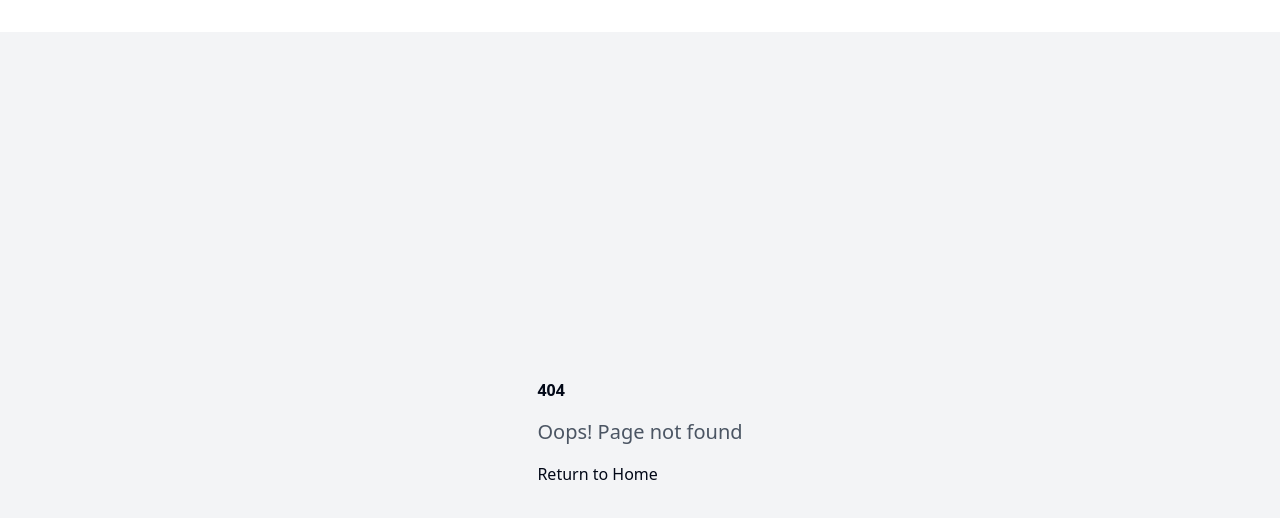
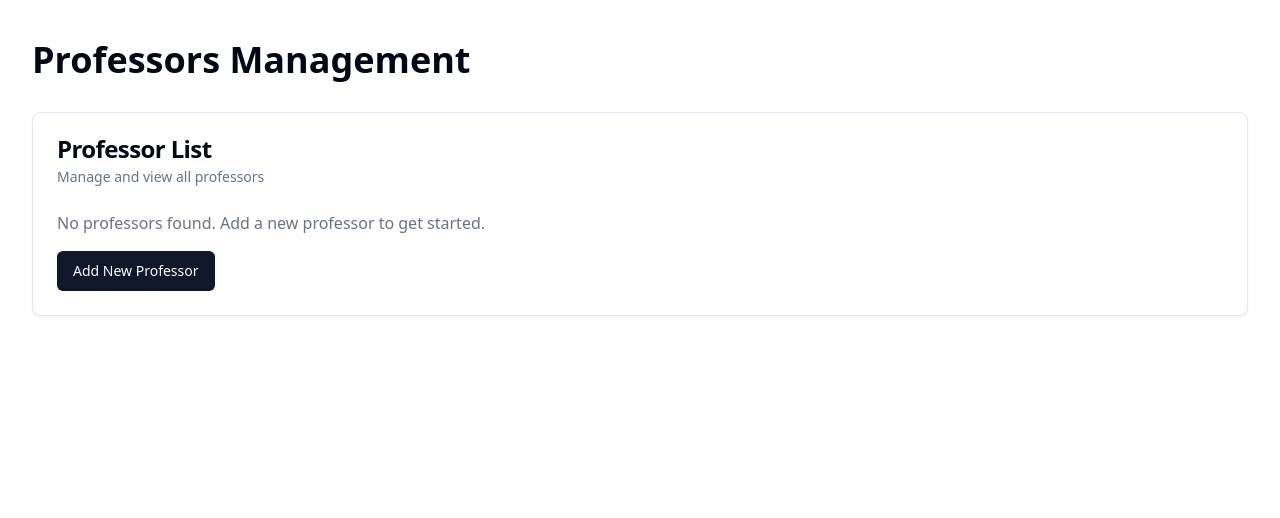
Before and after one commit to zeddiniaziz/istic-admin-dashboard, a React (Vite) app: page /professors in a window 1280 px wide. Before the commit this address had no page. Shown: the top 518 px of the page. Built offline with nearby package versions, Linux system fonts and the light colour scheme.

Commit message:
Fix: Import module errors
Import necessary modules to resolve build errors.

```diff
--- a/src/App.tsx
+++ b/src/App.tsx
@@ -6,6 +6,8 @@ import { QueryClient, QueryClientProvider } from "@tanstack/react-query";
 import { BrowserRouter, Routes, Route } from "react-router-dom";
 import Index from "./pages/Index";
 import NotFound from "./pages/NotFound";
+import Students from "./pages/Students";
+import Professors from "./pages/Professors";
 
 const queryClient = new QueryClient();
 
@@ -18,6 +20,8 @@ const App = () => {
         <BrowserRouter>
           <Routes>
             <Route path="/" element={<Index />} />
+            <Route path="/students" element={<Students />} />
+            <Route path="/professors" element={<Professors />} />
             {/* ADD ALL CUSTOM ROUTES ABOVE THE CATCH-ALL "*" ROUTE */}
             <Route path="*" element={<NotFound />} />
           </Routes>
--- a/src/index.css
+++ b/src/index.css
@@ -34,15 +34,6 @@
     --ring: 222.2 84% 4.9%;
 
     --radius: 0.5rem;
-
-    --sidebar-background: 0 0% 98%;
-    --sidebar-foreground: 240 5.3% 26.1%;
-    --sidebar-primary: 240 5.9% 10%;
-    --sidebar-primary-foreground: 0 0% 98%;
-    --sidebar-accent: 240 4.8% 95.9%;
-    --sidebar-accent-foreground: 240 5.9% 10%;
-    --sidebar-border: 220 13% 91%;
-    --sidebar-ring: 217.2 91.2% 59.8%;
   }
 
   .dark {
@@ -73,20 +64,12 @@
     --border: 217.2 32.6% 17.5%;
     --input: 217.2 32.6% 17.5%;
     --ring: 212.7 26.8% 83.9%;
-    --sidebar-background: 240 5.9% 10%;
-    --sidebar-foreground: 240 4.8% 95.9%;
-    --sidebar-primary: 224.3 76.3% 48%;
-    --sidebar-primary-foreground: 0 0% 100%;
-    --sidebar-accent: 240 3.7% 15.9%;
-    --sidebar-accent-foreground: 240 4.8% 95.9%;
-    --sidebar-border: 240 3.7% 15.9%;
-    --sidebar-ring: 217.2 91.2% 59.8%;
   }
 }
 
 @layer base {
   * {
-    border-color: hsl(var(--border));
+    @apply border-border;
   }
 
   body {
--- a/src/main.tsx
+++ b/src/main.tsx
@@ -1,5 +1,11 @@
-import { createRoot } from 'react-dom/client'
-import App from './App.tsx'
-import './index.css'
 
-createRoot(document.getElementById("root")!).render(<App />);
+import React from "react";
+import ReactDOM from "react-dom/client";
+import App from "./App";
+import "./index.css";
+
+ReactDOM.createRoot(document.getElementById("root")!).render(
+  <React.StrictMode>
+    <App />
+  </React.StrictMode>
+);
--- /dev/null
+++ b/src/pages/Professors.tsx
@@ -0,0 +1,22 @@
+
+import { Card, CardHeader, CardTitle, CardDescription, CardContent } from "@/components/ui/card";
+import { Button } from "@/components/ui/button";
+
+export default function Professors() {
+  return (
+    <div className="container py-10">
+      <h1 className="text-4xl font-bold mb-8">Professors Management</h1>
+
+      <Card>
+        <CardHeader>
+          <CardTitle>Professor List</CardTitle>
+          <CardDescription>Manage and view all professors</CardDescription>
+        </CardHeader>
+        <CardContent>
+          <p className="text-gray-500 mb-4">No professors found. Add a new professor to get started.</p>
+          <Button>Add New Professor</Button>
+        </CardContent>
+      </Card>
+    </div>
+  );
+}
--- /dev/null
+++ b/src/pages/Students.tsx
@@ -0,0 +1,22 @@
+
+import { Card, CardHeader, CardTitle, CardDescription, CardContent } from "@/components/ui/card";
+import { Button } from "@/components/ui/button";
+
+export default function Students() {
+  return (
+    <div className="container py-10">
+      <h1 className="text-4xl font-bold mb-8">Students Management</h1>
+
+      <Card>
+        <CardHeader>
+          <CardTitle>Student List</CardTitle>
+          <CardDescription>Manage and view all students</CardDescription>
+        </CardHeader>
+        <CardContent>
+          <p className="text-gray-500 mb-4">No students found. Add a new student to get started.</p>
+          <Button>Add New Student</Button>
+        </CardContent>
+      </Card>
+    </div>
+  );
+}
--- a/tailwind.config.js
+++ b/tailwind.config.js
@@ -1,62 +1,76 @@
 
 /** @type {import('tailwindcss').Config} */
 module.exports = {
+  darkMode: ["class"],
   content: [
-    "./src/**/*.{html,ts}",
+    './pages/**/*.{ts,tsx}',
+    './components/**/*.{ts,tsx}',
+    './app/**/*.{ts,tsx}',
+    './src/**/*.{ts,tsx}',
   ],
+  prefix: "",
   theme: {
+    container: {
+      center: true,
+      padding: "2rem",
+      screens: {
+        "2xl": "1400px",
+      },
+    },
     extend: {
       colors: {
-        border: 'hsl(var(--border))',
-        input: 'hsl(var(--input))',
-        ring: 'hsl(var(--ring))',
-        background: 'hsl(var(--background))',
-        foreground: 'hsl(var(--foreground))',
+        border: "hsl(var(--border))",
+        input: "hsl(var(--input))",
+        ring: "hsl(var(--ring))",
+        background: "hsl(var(--background))",
+        foreground: "hsl(var(--foreground))",
         primary: {
-          DEFAULT: 'hsl(var(--primary))',
-          foreground: 'hsl(var(--primary-foreground))'
+          DEFAULT: "hsl(var(--primary))",
+          foreground: "hsl(var(--primary-foreground))",
         },
         secondary: {
-          DEFAULT: 'hsl(var(--secondary))',
-          foreground: 'hsl(var(--secondary-foreground))'
+          DEFAULT: "hsl(var(--secondary))",
+          foreground: "hsl(var(--secondary-foreground))",
         },
         destructive: {
-          DEFAULT: 'hsl(var(--destructive))',
-          foreground: 'hsl(var(--destructive-foreground))'
+          DEFAULT: "hsl(var(--destructive))",
+          foreground: "hsl(var(--destructive-foreground))",
         },
         muted: {
-          DEFAULT: 'hsl(var(--muted))',
-          foreground: 'hsl(var(--muted-foreground))'
+          DEFAULT: "hsl(var(--muted))",
+          foreground: "hsl(var(--muted-foreground))",
         },
         accent: {
-          DEFAULT: 'hsl(var(--accent))',
-          foreground: 'hsl(var(--accent-foreground))'
+          DEFAULT: "hsl(var(--accent))",
+          foreground: "hsl(var(--accent-foreground))",
         },
         popover: {
-          DEFAULT: 'hsl(var(--popover))',
-          foreground: 'hsl(var(--popover-foreground))'
+          DEFAULT: "hsl(var(--popover))",
+          foreground: "hsl(var(--popover-foreground))",
         },
         card: {
-          DEFAULT: 'hsl(var(--card))',
-          foreground: 'hsl(var(--card-foreground))'
-        },
-        'blue': {
-          50: '#eff6ff',
-          100: '#dbeafe',
-          200: '#bfdbfe',
-          300: '#93c5fd',
-          400: '#60a5fa',
-          500: '#3b82f6',
-          600: '#2563eb',
-          700: '#1d4ed8',
-          800: '#1e40af',
-          900: '#1e3a8a',
+          DEFAULT: "hsl(var(--card))",
+          foreground: "hsl(var(--card-foreground))",
         },
       },
       borderRadius: {
-        lg: 'var(--radius)',
-        md: 'calc(var(--radius) - 2px)',
-        sm: 'calc(var(--radius) - 4px)'
+        lg: "var(--radius)",
+        md: "calc(var(--radius) - 2px)",
+        sm: "calc(var(--radius) - 4px)",
+      },
+      keyframes: {
+        "accordion-down": {
+          from: { height: "0" },
+          to: { height: "var(--radix-accordion-content-height)" },
+        },
+        "accordion-up": {
+          from: { height: "var(--radix-accordion-content-height)" },
+          to: { height: "0" },
+        },
+      },
+      animation: {
+        "accordion-down": "accordion-down 0.2s ease-out",
+        "accordion-up": "accordion-up 0.2s ease-out",
       },
     },
   },
```
